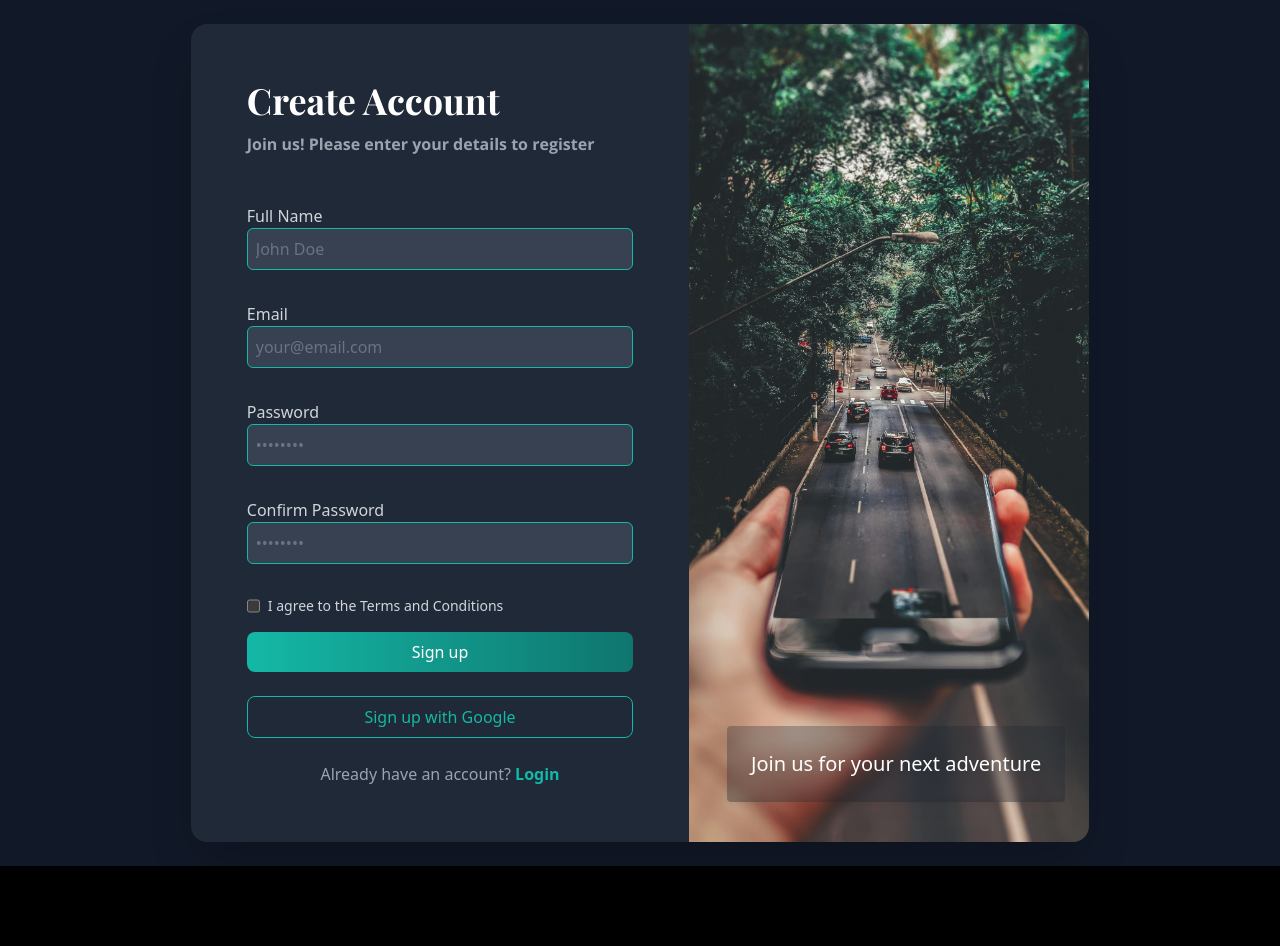
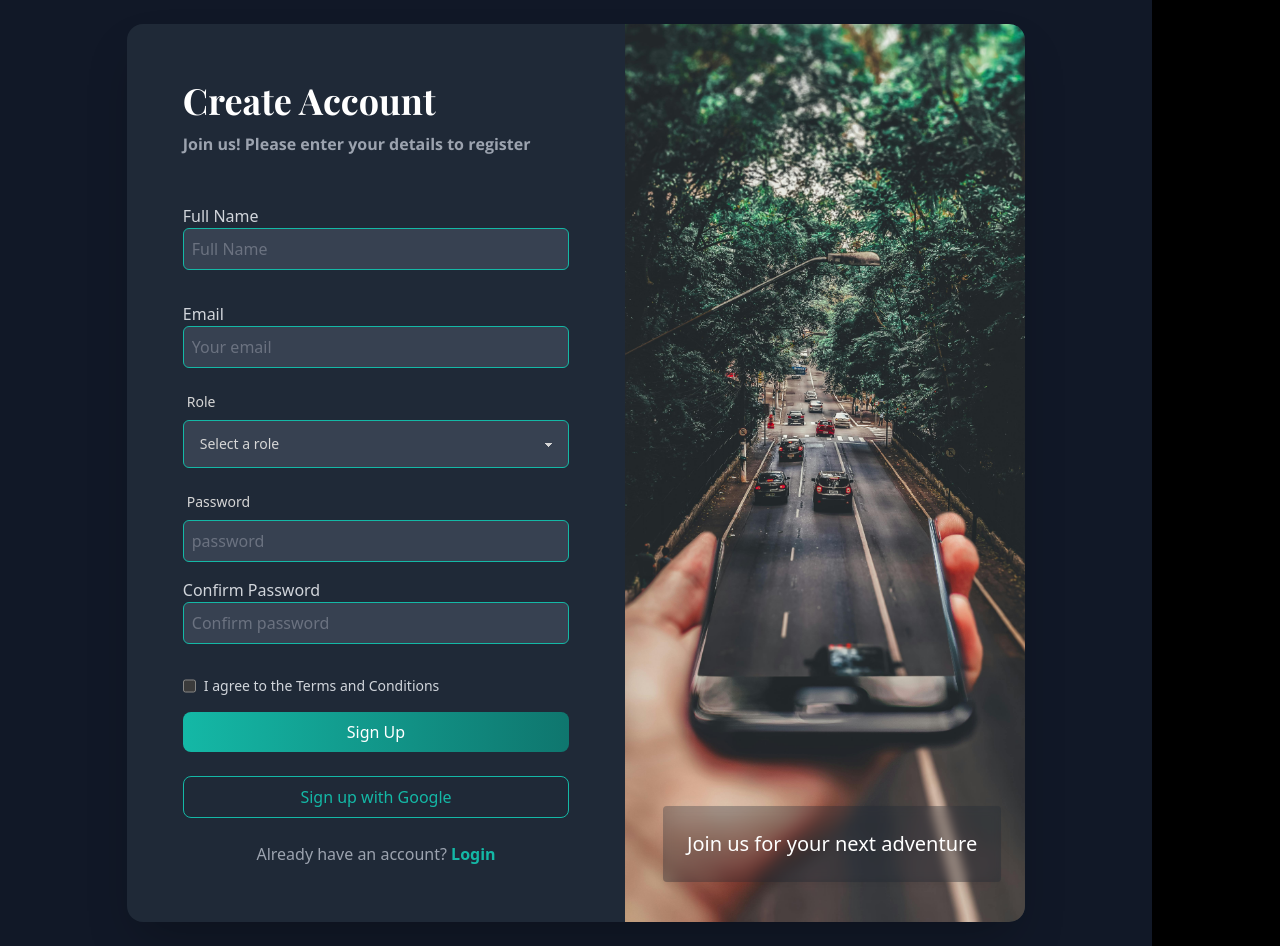
Before and after one commit to nayeem-miah/UrbanDrive-Client, a React (Vite) app: page /register in a window 1280 px wide. Before the commit the page ends 866 px from the top, so only its background shows below. Built offline with nearby package versions, Linux system fonts and the light colour scheme; no server answers; a web font is replaced by a local one.

Commit message:
taking data from register input field

```diff
--- a/src/Pages/Login/Registration/Registration.tsx
+++ b/src/Pages/Login/Registration/Registration.tsx
@@ -1,69 +1,195 @@
-import React from 'react';
-import bgimg from '../../../assets/pexels-bertellifotografia-799443.jpg'
-import { Link } from 'react-router-dom';
+import React from "react";
+import bgimg from "../../../assets/pexels-bertellifotografia-799443.jpg";
+import { Link } from "react-router-dom";
+import { useForm, SubmitHandler } from "react-hook-form";
+
+type Inputs = {
+  name: string;
+  password: string;
+  confirmPassword: string;
+  email: string;
+  // agreeToTerms: boolean;
+  role: string;
+};
 
 const Registration: React.FC = () => {
+  const {
+    register,
+    handleSubmit,
+    reset,
+    watch,
+    formState: { errors },
+  } = useForm<Inputs>();
+
+  const password = watch("password");
+  // const agreeToTerms = watch("agreeToTerms");
+
+  const onSubmit: SubmitHandler<Inputs> = (data) =>{
+
+    console.log(data)
+  };
+
   return (
-    <div className="flex items-center justify-center min-h-screen bg-gray-900">
+    <div className="flex items-center justify-center min-h-screen max-w-6xl bg-gray-900">
       <div className="relative flex flex-col m-6 space-y-8 bg-gray-800 shadow-2xl rounded-2xl md:flex-row md:space-y-0">
-
         <div className="flex flex-col justify-center p-8 md:p-14">
-          <span className="mb-3 text-4xl font-bold text-white font-Playfair">Create Account</span>
+          <span className="mb-3 text-4xl font-bold text-white font-Playfair">
+            Create Account
+          </span>
           <span className="text-gray-400 mb-8 font-Open font-bold">
             Join us! Please enter your details to register
           </span>
+          <form onSubmit={handleSubmit(onSubmit)}>
             <div className="py-4">
               <span className="mb-2 text-md text-gray-300">Full Name</span>
               <input
                 type="text"
                 className="w-full p-2 bg-gray-700 border border-teal-500 rounded-md placeholder:font-light placeholder:text-gray-500 text-white focus:outline-none focus:ring-2 focus:ring-teal-500"
-              name="fullName"
-              id="fullName"
-              placeholder="John Doe"
+                {...register("name", { required: true })}
+                placeholder="Full Name"
               />
+              {errors.name && (
+                <span className="text-red-500 mt-2">
+                  Full name is required*
+                </span>
+              )}
             </div>
             <div className="py-4">
               <span className="mb-2 text-md text-gray-300">Email</span>
               <input
                 type="email"
                 className="w-full p-2 bg-gray-700 border border-teal-500 rounded-md placeholder:font-light placeholder:text-gray-500 text-white focus:outline-none focus:ring-2 focus:ring-teal-500"
-              name="email"
-              id="email"
-              placeholder="your@email.com"
+                placeholder="Your email"
+                {...register("email", { required: true })}
               />
+              {errors.name && (
+                <span className="text-red-500 mt-2">Email is required*</span>
+              )}
             </div>
-          <div className="py-4">
+            <div>
+              <label className="form-control w-full mb-4">
+                <div className="label">
+                  <span className="label-text font-medium">Role</span>
+                </div>
+                <select
+                  defaultValue=""
+                  {...register("role", { required: true })}
+                  className="select select-bordered w-full bg-gray-700 rounded-md border-teal-500 focus:outline-none focus:ring-2 focus:ring-teal-500"
+                >
+                  <option className="text-white" disabled value="">
+                    Select a role
+                  </option>
+                  <option value="User">User</option>
+                  <option value="Seller">Driver</option>
+                </select>
+                {errors.role && (
+                  <span className="text-red-500 mt-2">Role is required</span>
+                )}
+              </label>
+            </div>
+            <div className="form-control">
+              <label className="label">
+                <span className="label-text font-medium">Password</span>
+              </label>
+              <input
+                type="password"
+                placeholder="password"
+                className="w-full p-2 bg-gray-700 border border-teal-500 rounded-md placeholder:font-light placeholder:text-gray-500 text-white focus:outline-none focus:ring-2 focus:ring-teal-500"
+                {...register("password", {
+                  required: true,
+                  minLength: 6,
+                  maxLength: 20,
+                  // pattern:
+                  //   /(?=.*?[A-Z])(?=.*?[a-z])(?=.*?[0-9])(?=.*?[#?!@$%^&*-])/,
+                })}
+              />
+              {errors.password?.type === "required" && (
+                <p className="text-red-600 mt-2">Password is required</p>
+              )}
+              {errors.password?.type === "maxLength" && (
+                <p className="text-red-600 mt-2">
+                  Password should be max 20 character
+                </p>
+              )}
+              {errors.password?.type === "minLength" && (
+                <p className="text-red-600 mt-2">
+                  Password should be minimum 6 character
+                </p>
+              )}
+              {/* {errors.password?.type === "pattern" && (
+                    <p className="text-red-600 mt-2">
+                      Password should have one upper case one lower case a
+                      number and a special character
+                    </p>
+                  )} */}
+            </div>
+            {/* <div className="py-4">
               <span className="mb-2 text-md text-gray-300">Password</span>
               <input
                 type="password"
-              name="password"
                 id="password"
                 className="w-full p-2 bg-gray-700 border border-teal-500 rounded-md placeholder:font-light placeholder:text-gray-500 text-white focus:outline-none focus:ring-2 focus:ring-teal-500"
-              placeholder="••••••••"
+                placeholder="Create a password"
               />
-          </div>
+
+              {...register("password", {
+                required: "Password is required",
+                minLength: {
+                  value: 6,
+                  message: "Password must be at least 6 characters",
+                },
+              })}
+              {errors.password && (
+                <span className="text-red-500 mt-2">
+                  {errors.password.message}
+                </span>
+              )}
+            </div> */}
             <div className="py-4">
-            <span className="mb-2 text-md text-gray-300">Confirm Password</span>
+              <span className="mb-2 text-md text-gray-300">
+                Confirm Password
+              </span>
               <input
                 type="password"
-              name="confirmPassword"
                 id="confirmPassword"
                 className="w-full p-2 bg-gray-700 border border-teal-500 rounded-md placeholder:font-light placeholder:text-gray-500 text-white focus:outline-none focus:ring-2 focus:ring-teal-500"
-              placeholder="••••••••"
+                placeholder="Confirm password"
+                {...register("confirmPassword", {
+                  required: "Please confirm your password",
+                  validate: (value) =>
+                    value === password || "Password do not match",
+                })}
               />
+              {errors.confirmPassword && (
+                <span className="text-red-500 mt-3">
+                  {errors.confirmPassword.message}
+                </span>
+              )}
             </div>
             <div className="flex justify-start w-full py-4 text-gray-300">
-            <input type="checkbox" name="terms" id="terms" className="mr-2" />
-            <span className="text-sm">I agree to the Terms and Conditions</span>
+              <input
+                type="checkbox"
+                id="terms"
+                className="mr-2"
+              />
+              <span className="text-sm">
+                I agree to the Terms and Conditions
+              </span>
             </div>
-          <button className="w-full bg-gradient-to-r from-teal-500 to-teal-700 text-white p-2 rounded-lg mb-6 hover:bg-teal-500 hover:from-teal-500 hover:to-teal-500">
-            Sign up
-          </button>
+            <input
+              type="submit"
+              value="Sign Up"
+              className="w-full bg-gradient-to-r from-teal-500 to-teal-700 text-white p-2 rounded-lg mb-6 hover:bg-teal-500 hover:from-teal-500 hover:to-teal-500"
+            />
+          </form>
           <button className="w-full border border-teal-500 text-teal-500 text-md p-2 rounded-lg mb-6 hover:bg-teal-500 hover:text-white">
             Sign up with Google
           </button>
           <div className="text-center text-gray-400">
-            Already have an account? <span className="font-bold text-teal-500 hover:text-teal-300 cursor-pointer"><Link to="/login">Login</Link></span>
+            Already have an account?{" "}
+            <span className="font-bold text-teal-500 hover:text-teal-300 cursor-pointer">
+              <Link to="/login">Login</Link>
+            </span>
           </div>
         </div>
 
```
Lines whose indentation alone changed are shown as unchanged.
